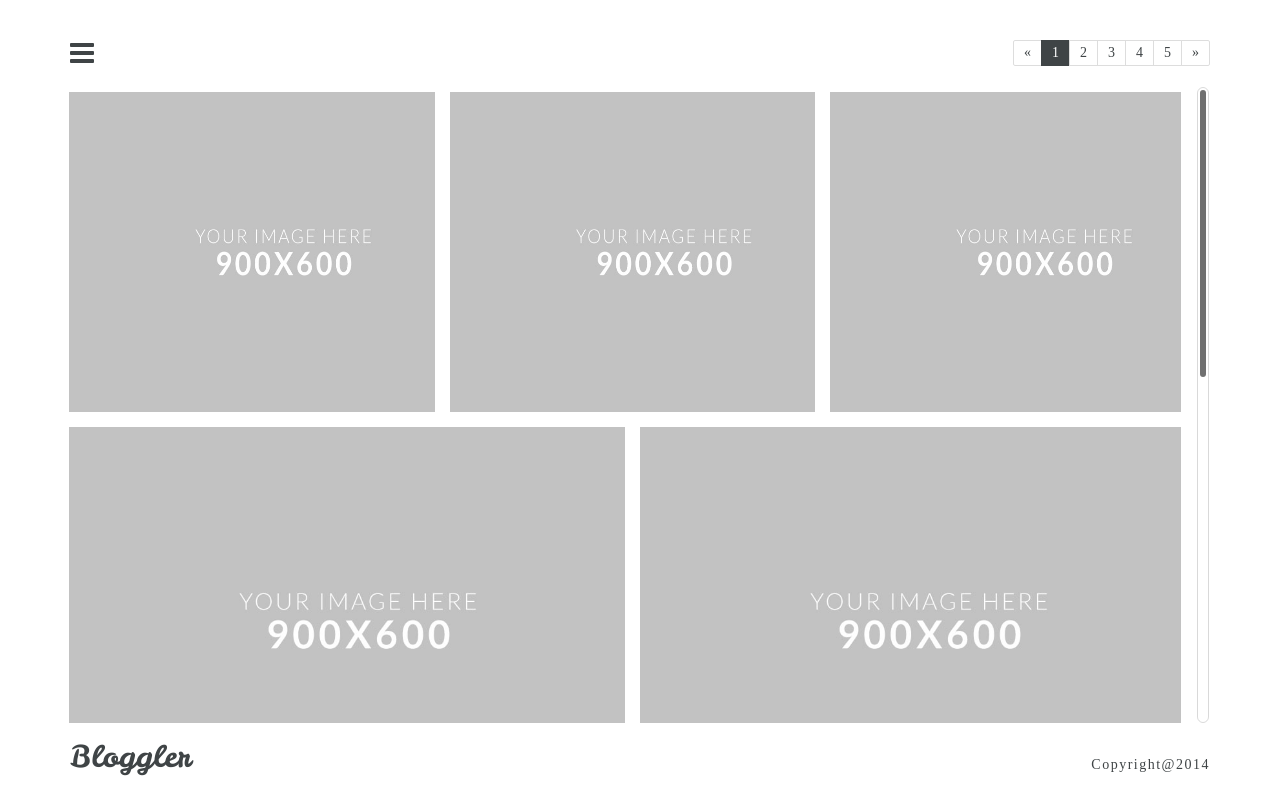
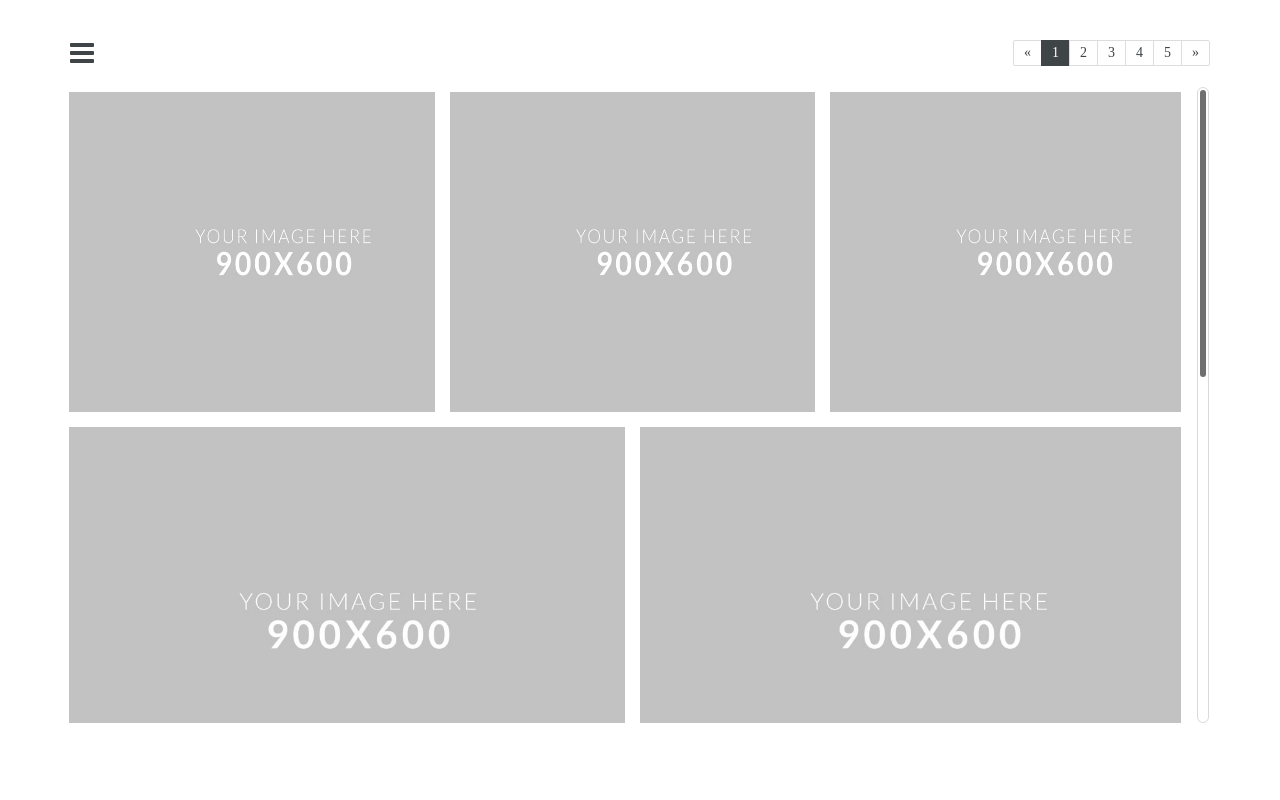
Before and after one commit to sokunthel/www.thelandnin.com, a plain HTML site: page blog.html in a window 1280 px wide. Drawn offline with Linux system fonts and the light colour scheme; some packages are replaced by stand-ins of ours; a script that the page names is missing.

Commit message:
removed logo & copyright text

```diff
--- a/blog.html
+++ b/blog.html
@@ -267,19 +267,6 @@
         </div> <!-- End Row -->
       </div> <!-- End Container -->
 
-
-      <!-- Navigation Bar -->
-      <nav id="footer-nav" class="home navbar navbar-default navbar-fixed-bottom" role="navigation">
-        <div class="container">
-          <div class="pull-left text-left">
-            <span class="logo">Bloggler</span>
-          </div>
-          <div class="pull-right text-right">
-            <p class="copyright">Copyright@2014</p>
-          </div>
-        </div>
-      </nav>
-
     </div> <!--- End Full Screen Blog Post Page -->
 
 
```
Also changed, not shown: about-me.html (+0 -4 lines), blog2.html (+0 -13 lines), contact.html (+0 -4 lines), index.html (+0 -4 lines).
